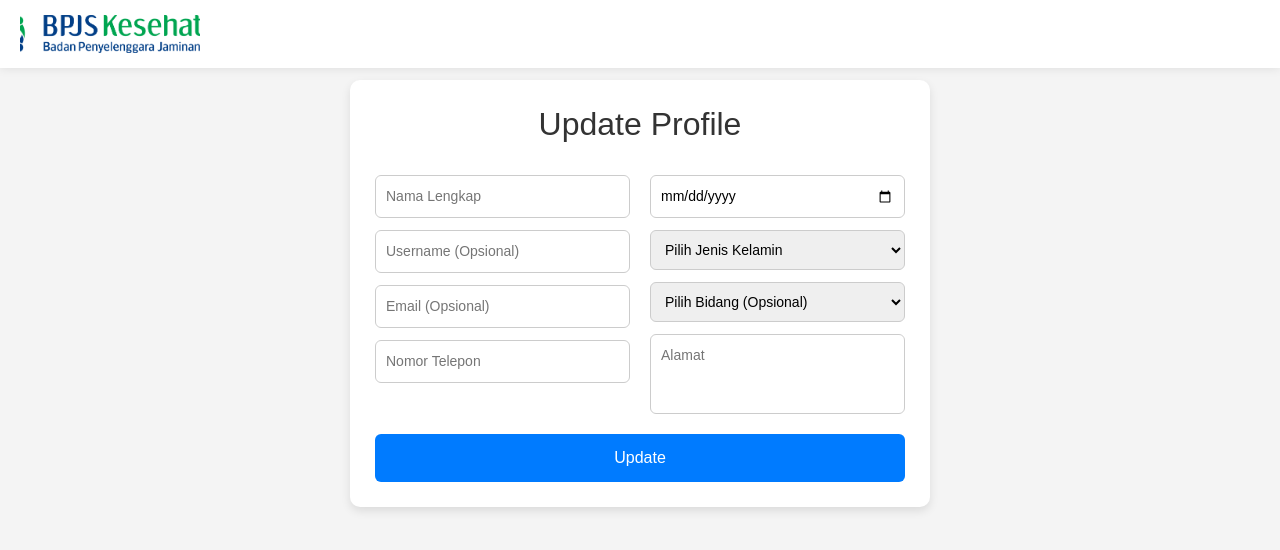
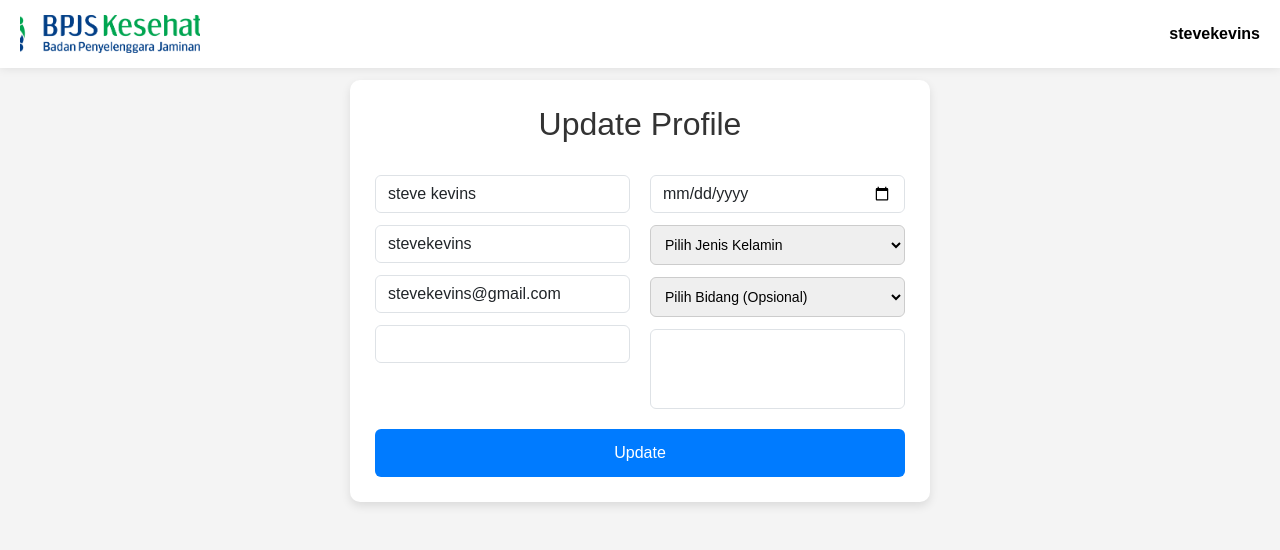
Before and after one commit to stevethecapt/BPJS-ArchiveSystem, a PHP site: page /profile/profile.php in a window 1280 px wide. Shown: the top 550 px of the page. Run offline with PHP 8.4, Linux system fonts and the light colour scheme; a user stored in the database is signed in; data comes from the database, SQL or seed files in the repository.

Commit message:
Add files via upload

```diff
--- a/arsip_system/auth/profile/profile.php
+++ b/arsip_system/auth/profile/profile.php
@@ -1,12 +1,29 @@
 <?php
+session_start();
 require_once("../../config/database.php");
 
 $message = "";
 $status = "";
 
-// Mengecek apakah form telah disubmit
+// Pastikan user sudah login
+if (!isset($_SESSION['id_user'])) {
+    header("Location: ../login.php");
+    exit();
+}
+
+$user_id = $_SESSION['id_user'];
+
+// Ambil data user dari database
+$stmt = $pdo->prepare("SELECT * FROM users WHERE id = ?");
+$stmt->execute([$user_id]);
+$user = $stmt->fetch(PDO::FETCH_ASSOC);
+
+if (!$user) {
+    die("User tidak ditemukan.");
+}
+
+// Jika form disubmit
 if ($_SERVER["REQUEST_METHOD"] == "POST") {
-    // Mengambil data dari form
     $fullname = trim($_POST['fullname'] ?? "");
     $username = trim($_POST['username'] ?? "");
     $email = trim($_POST['email'] ?? "");
@@ -16,22 +33,23 @@
     $bidang = trim($_POST['bidang'] ?? "");
     $address = trim($_POST['address'] ?? "");
 
-    // Validasi: Pastikan kolom yang wajib diisi tidak kosong
     if (!empty($fullname) && !empty($phone) && !empty($address)) {
         try {
-            // Cek apakah data sudah ada untuk update atau insert data baru
-            if (isset($_POST['user_id']) && !empty($_POST['user_id'])) {
-                // Update data jika ada user_id
-                $stmt = $pdo->prepare("UPDATE users SET fullname = ?, username = ?, email = ?, phone = ?, tanggal_lahir = ?, jenis_kelamin = ?, bidang = ?, address = ? WHERE id = ?");
-                $success = $stmt->execute([$fullname, $username, $email, $phone, $tanggal_lahir, $jenis_kelamin, $bidang, $address, $_POST['user_id']]);
-                $message = $success ? "Profil berhasil diperbarui." : "Gagal memperbarui profil.";
+            $stmt = $pdo->prepare("UPDATE users SET fullname = ?, username = ?, email = ?, phone = ?, tanggal_lahir = ?, jenis_kelamin = ?, bidang = ?, address = ? WHERE id = ?");
+            $success = $stmt->execute([$fullname, $username, $email, $phone, $tanggal_lahir, $jenis_kelamin, $bidang, $address, $user_id]);
+
+            if ($success) {
+                $message = "Profil berhasil diperbarui.";
+                $status = "success";
+
+                // Ambil data terbaru setelah update
+                $stmt = $pdo->prepare("SELECT * FROM users WHERE id = ?");
+                $stmt->execute([$user_id]);
+                $user = $stmt->fetch(PDO::FETCH_ASSOC);
             } else {
-                // Insert data baru jika user_id tidak ada
-                $stmt = $pdo->prepare("INSERT INTO users (fullname, username, email, phone, tanggal_lahir, jenis_kelamin, bidang, address) VALUES (?, ?, ?, ?, ?, ?, ?, ?)");
-                $success = $stmt->execute([$fullname, $username, $email, $phone, $tanggal_lahir, $jenis_kelamin, $bidang, $address]);
-                $message = $success ? "Profil berhasil dibuat." : "Gagal membuat profil.";
+                $message = "Gagal memperbarui profil.";
+                $status = "error";
             }
-            $status = $success ? "success" : "error";
         } catch (PDOException $e) {
             $message = "Terjadi kesalahan database: " . $e->getMessage();
             $status = "error";
@@ -42,7 +60,6 @@
     }
 }
 ?>
-
 <!DOCTYPE html>
 <html lang="id">
 <head>
@@ -94,26 +111,26 @@
     <form method="post">
         <div class="form-row">
             <div class="form-column">
-                <input type="text" name="fullname" placeholder="Nama Lengkap" required>
-                <input type="text" name="username" placeholder="Username (Opsional)">
-                <input type="email" name="email" placeholder="Email (Opsional)">
-                <input type="text" name="phone" placeholder="Nomor Telepon" required>
+                <input type="text" name="fullname" class="form-control" value="<?php echo htmlspecialchars($user['fullname']); ?>" placeholder="Nama Lengkap" required>
+                <input type="text" name="username" class="form-control" value="<?php echo htmlspecialchars($user['username']); ?>"placeholder="Username">
+                <input type="email" name="email" class="form-control" value="<?php echo htmlspecialchars($user['email']); ?>" placeholder="Email">
+                <input type="text" name="phone" class="form-control" value="<?php echo htmlspecialchars($user['phone']); ?>" placeholser="Phone" required>
             </div>
             <div class="form-column">
-                <input type="date" name="tanggal_lahir" placeholder="Tanggal Lahir">
+                <input type="date" name="tanggal_lahir" class="form-control" value="<?php echo htmlspecialchars($user['tanggal_lahir']); ?>">
                 <select name="jenis_kelamin">
                     <option value="">Pilih Jenis Kelamin</option>
-                    <option value="Laki-laki">Laki-laki</option>
-                    <option value="Perempuan">Perempuan</option>
+                    <option value="Laki-laki" <?php echo ($user['jenis_kelamin'] == "Laki-laki") ? 'selected' : ''; ?>>Laki-laki</option>
+                    <option value="Perempuan" <?php echo ($user['jenis_kelamin'] == "Perempuan") ? 'selected' : ''; ?>>Perempuan</option>
                 </select>
                 <select name="bidang">
                     <option value="">Pilih Bidang (Opsional)</option>
-                    <option value="SDM Umum dan Komunikasi">SDM, Umum dan Komunikasi</option>
-                    <option value="Perencanaan dan Keuangan">Perencanaan dan Keuangan</option>
-                    <option value="Kepesertaan dan Mutu Layanan">Kepesertaan dan Mutu Layanan</option>
-                    <option value="Jaminan Pelayanan Kesehatan">Jaminan Pelayanan Kesehatan</option>
+                    <option value="SDM Umum dan Komunikasi" <?php echo ($user['bidang'] == "SDM Umum dan Komunikasi") ? 'selected' : ''; ?>>SDM, Umum dan Komunikasi</option>
+                    <option value="Perencanaan dan Keuangan" <?php echo ($user['bidang'] == "Perencanaan dan Keuangan") ? 'selected' : ''; ?>>Perencanaan dan Keuangan</option>
+                    <option value="Kepesertaan dan Mutu Layanan" <?php echo ($user['bidang'] == "Kepesertaan dan Mutu Layanan") ? 'selected' : ''; ?>>Kepesertaan dan Mutu Layanan</option>
+                    <option value="Jaminan Pelayanan Kesehatan" <?php echo ($user['bidang'] == "Jaminan Pelayanan Kesehatan") ? 'selected' : ''; ?>>Jaminan Pelayanan Kesehatan</option>
                 </select>
-                <textarea name="address" placeholder="Alamat" required></textarea>
+                <textarea name="address" class="form-control" required><?php echo htmlspecialchars($user['address']); ?></textarea>
             </div>
         </div>
         <button href="../dashboard.php" class="button" type="submit">Update</button>
```
Also changed, not shown: arsip_system/auth/dashboard.php (+13 -7 lines), arsip_system/auth/login.php (+8 -4 lines).
